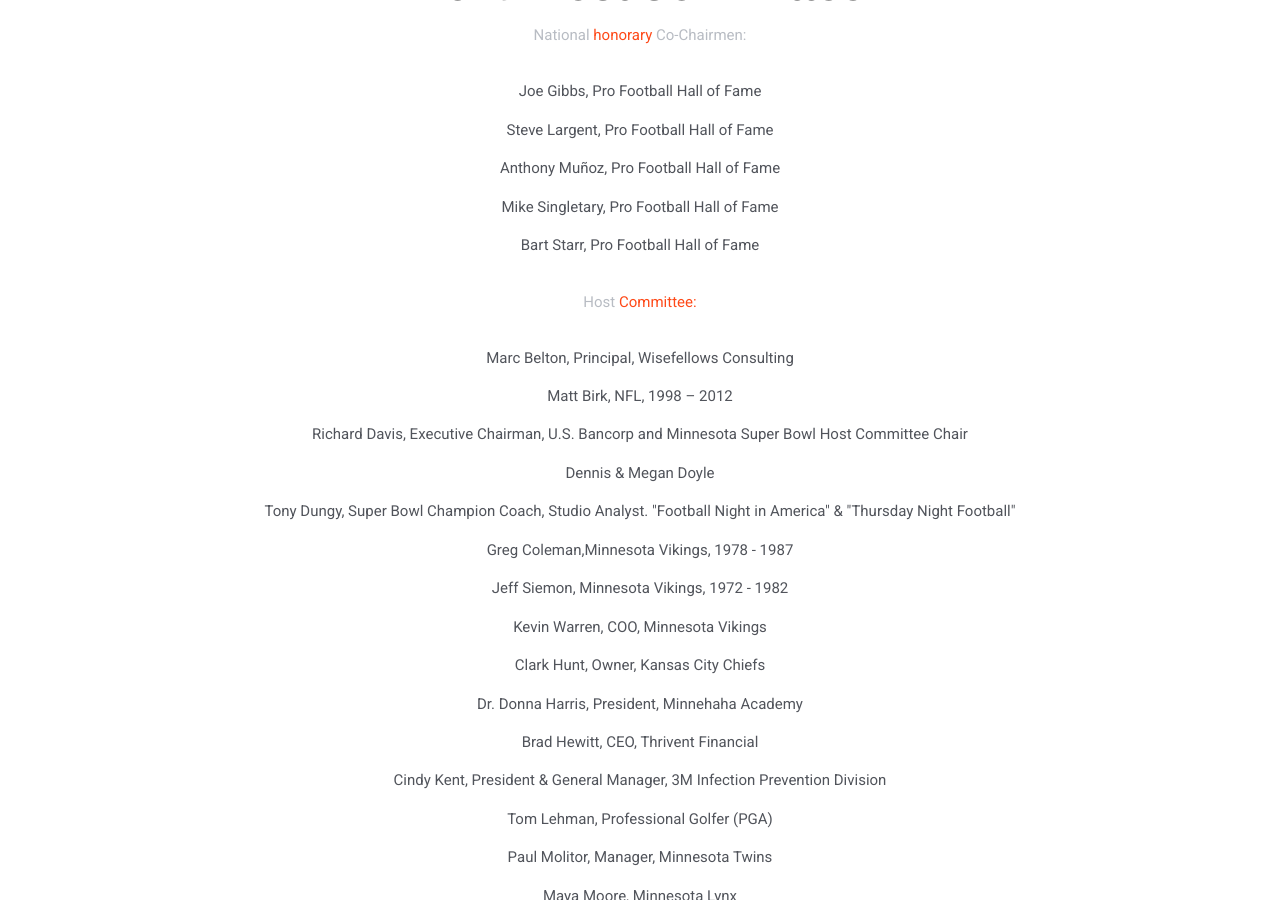
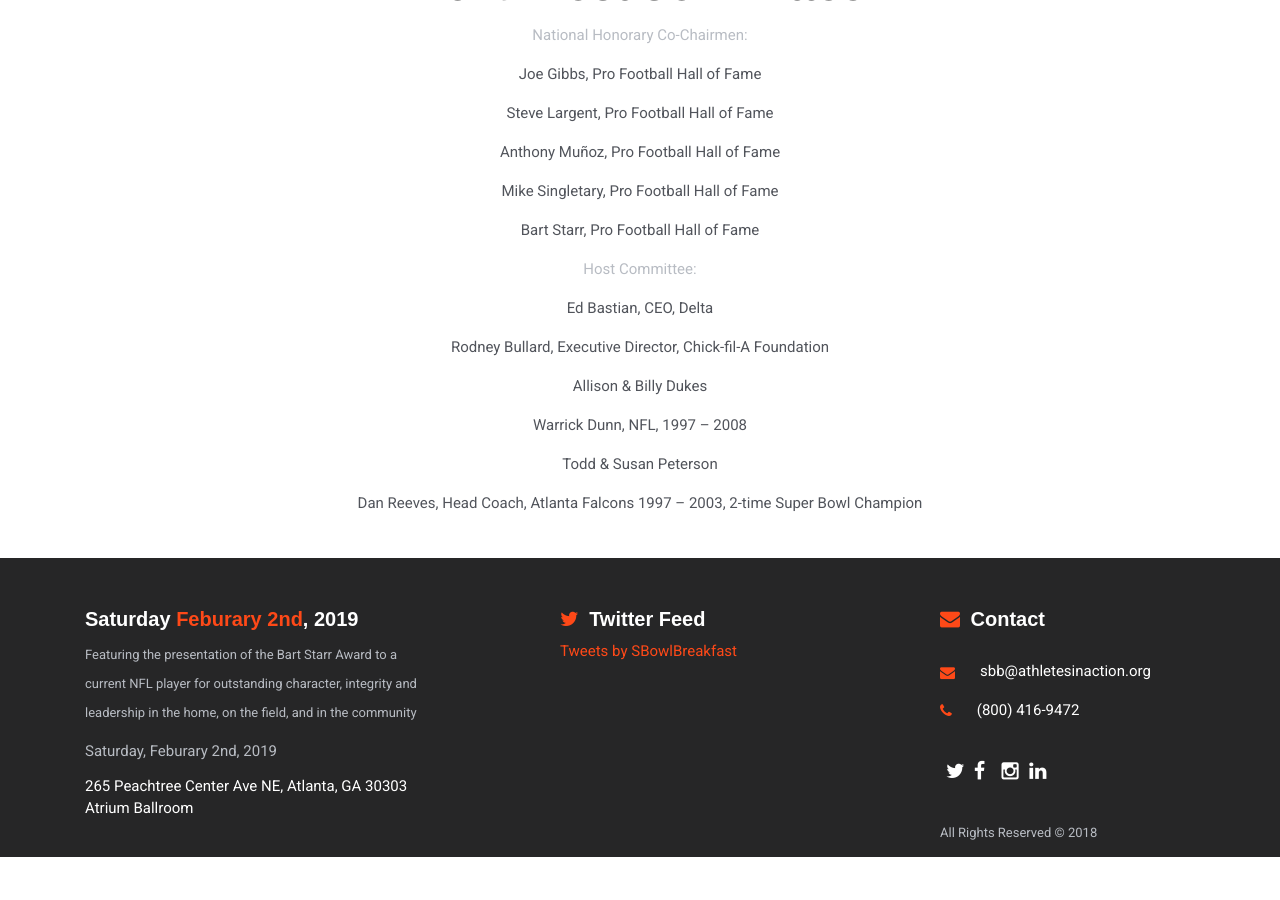
Before and after one commit to AIAUSA/Superbowl, a Jekyll site: the page built from index.md, in a window 1280 px wide and 900 px high, scrolled down 5699 px. Built offline with Jekyll 4.4.1, drawn with Linux system fonts in a browser that asks for light colours; some web fonts are replaced; comment, search, counter and statistics services are not loaded; after the commit the page ends 6556 px from its top, so only the background shows below that; some of the changed text lies outside the part shown.

Commit message:
Update from Forestry.io - Updated index.md

```diff
--- a/index.md
+++ b/index.md
@@ -6,7 +6,8 @@
   block: about
 - template: html-text
   block: text
-  content: <div class="row align-center"><div class="col-md-6 col-md-offset-3"><div class="videowrapper"><iframe width="100%" src="https://www.youtube.com/embed/Em61LO9teOI"
+  content: <div class="row align-center"><div class="col-md-6 col-md-offset-3"><div
+    class="videowrapper"><iframe width="100%" src="https://www.youtube.com/embed/Em61LO9teOI"
     frameborder="0" allow="autoplay; encrypted-media" allowfullscreen></iframe></div></div></div>
 - template: countdown
   block: countdown
@@ -20,8 +21,14 @@
   block: gallery
 - template: committee
   block: committee
-  content: |-
-    <h3> 2019 Host Committee </h3> <p class="text-alt">National <span class="highlight">honorary</span> Co-Chairmen:</p> <ul class="list"> <li>Joe Gibbs, Pro Football Hall of Fame</li> <li>Steve Largent, Pro Football Hall of Fame</li> <li>Anthony Muñoz, Pro Football Hall of Fame</li> <li>Mike Singletary, Pro Football Hall of Fame</li> <li>Bart Starr, Pro Football Hall of Fame</li> </ul>
-    <p class="text-alt">Host<span class="highlight"> Committee:</span></p> <ul class="list"> <li>Marc Belton, Principal, Wisefellows Consulting</li> <li>Matt Birk, NFL, 1998 – 2012</li> <li>Richard Davis, Executive Chairman, U.S. Bancorp and Minnesota Super Bowl Host Committee Chair</li> <li>Dennis &amp; Megan Doyle</li> <li>Tony Dungy, Super Bowl Champion Coach, Studio Analyst. "Football Night in America" &amp; "Thursday Night Football"</li> <li>Greg Coleman,Minnesota Vikings, 1978 - 1987</li> <li>Jeff Siemon, Minnesota Vikings, 1972 - 1982</li> <li>Kevin Warren, COO, Minnesota Vikings</li> <li>Clark Hunt, Owner, Kansas City Chiefs</li> <li>Dr. Donna Harris, President, Minnehaha Academy</li> <li>Brad Hewitt, CEO, Thrivent Financial</li> <li>Cindy Kent, President &amp; General Manager, 3M Infection Prevention Division</li> <li>Tom Lehman, Professional Golfer (PGA)</li> <li>Paul Molitor, Manager, Minnesota Twins</li> <li>Maya Moore, Minnesota Lynx</li> <li>Marilyn Carlson Nelson, Minnesota Super Bowl Host Committee Chair</li> <li>Chris Roberts, Executive Vice President &amp; COO Dairy Foods, Land O’Lakes, Inc.</li> <li>Rick Spielman, General Manager, Minnesota Vikings</li> <li>Melvin Tennant CEO, Meet Minneapolis</li> <li>Kevin Warren, COO, Minnesota Vikings</li> <li>Ben Utecht, NFL, 2004 – 2009</li> <li>Paul Walser, Walser Automotive</li> </ul>
+  content: <h3>2019 Host Committee</h3><p class="text-alt">National Honorary Co-Chairmen:</p><ul><li><p>Joe
+    Gibbs, Pro Football Hall of Fame</p></li><li><p>Steve Largent, Pro Football Hall
+    of Fame</p></li><li><p>Anthony Muñoz, Pro Football Hall of Fame</p></li><li><p>Mike
+    Singletary, Pro Football Hall of Fame</p></li><li><p>Bart Starr, Pro Football
+    Hall of Fame</p></li></ul><p class="text-alt">Host Committee:</p><ul><li><p>Ed
+    Bastian, CEO, Delta</p></li><li><p>Rodney Bullard, Executive Director, Chick-fil-A
+    Foundation</p></li><li><p>Allison &amp; Billy Dukes</p></li><li><p>Warrick Dunn,
+    NFL, 1997 – 2008</p></li><li><p>Todd &amp; Susan Peterson</p></li><li><p>Dan Reeves,
+    Head Coach, Atlanta Falcons 1997 – 2003, 2-time Super Bowl Champion</p></li></ul>
 
 ---
```
